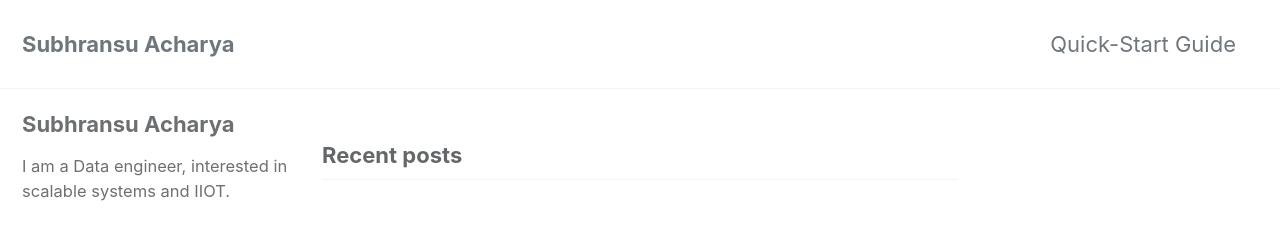
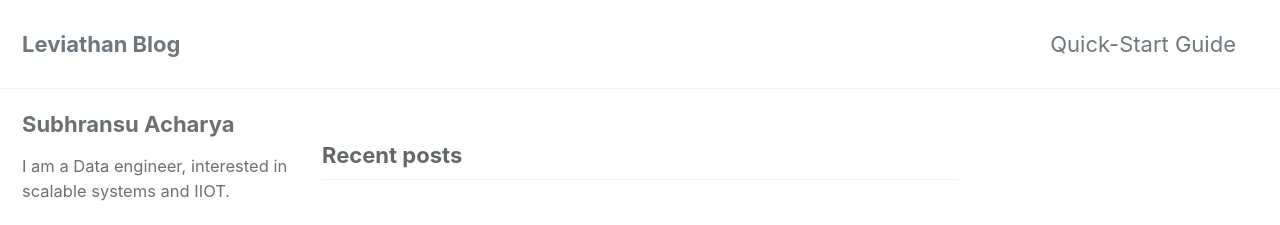
Before and after one commit to subhransuacharya/subhransuacharya.github.io, a Jekyll site: the page built from index.html, in a window 1280 px wide. Shown: the top 225 px of the page. Built offline with Jekyll 4.4.1, drawn with Linux system fonts in a browser that asks for light colours; cached includes are drawn as plain includes; the list of posts is cut into pages by our own code.

Commit message:
added title

```diff
--- a/_config.yml
+++ b/_config.yml
@@ -16,7 +16,7 @@ minimal_mistakes_skin    : "default" # "air", "aqua", "contrast", "dark", "dirt"
 
 # Site Settings
 locale                   : "en-US"
-title                    : "Subhransu Acharya"
+title                    : "Leviathan Blog"
 title_separator          : "-"
 subtitle                 : # site tagline that appears below site title in masthead
 name                     : "Subhransu Acharya"
@@ -58,7 +58,7 @@ algolia:
   application_id         : # YOUR_APPLICATION_ID
   index_name             : # YOUR_INDEX_NAME
   search_only_api_key    : # YOUR_SEARCH_ONLY_API_KEY
-  powered_by             : false# true (default), false
+  powered_by             : false # true (default), false
 google:
   search_engine_id       : # YOUR_SEARCH_ENGINE_ID
   instant_search         : # false (default), true
```
